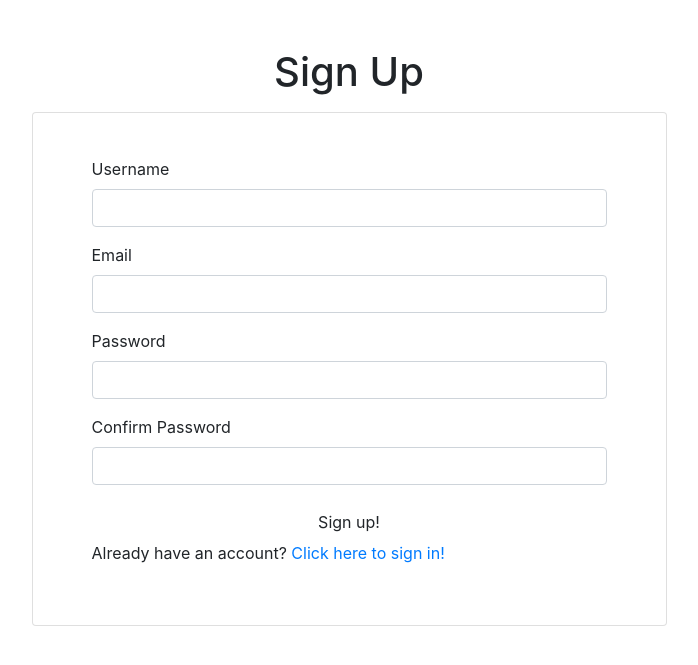
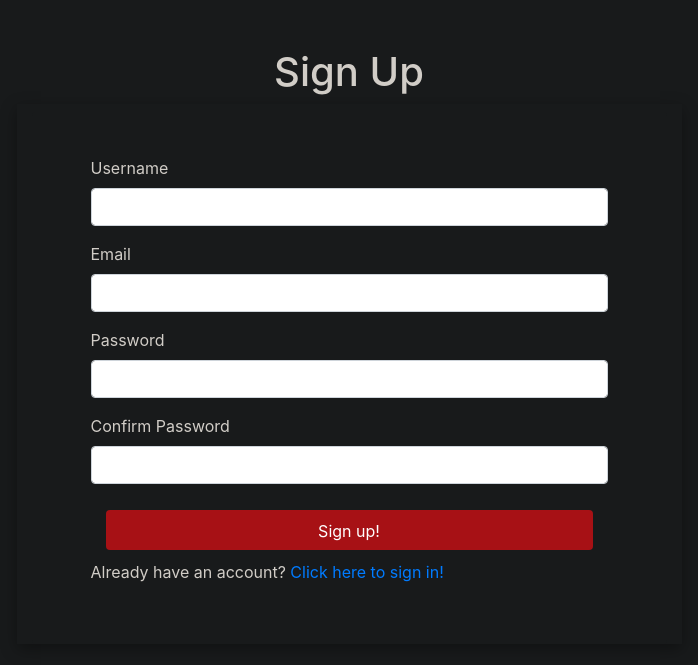
Before and after one commit to icedemon72/razvoj_web, a PHP site: page /register.php in a window 1280 px wide. Shown: the top 665 px of the page, without its empty margins (291-989 px from the left). Run offline with PHP 8.4, Linux system fonts and the light colour scheme.

Commit message:
Add files via upload

```diff
--- a/php/login.php
+++ b/php/login.php
@@ -19,7 +19,7 @@
 			</div>
 
 			<div class="row">
-				<div class="col-lg-7 mx-auto">
+				<div class="col-lg-7 mx-auto sign_form">
 					<div class="card mt-2 mx-auto p-4 contact_card">
 						<div class="card-body contact_card">
 							<div class="container">
--- a/php/register.php
+++ b/php/register.php
@@ -19,7 +19,7 @@
 			</div>
 
 			<div class="row">
-				<div class="col-lg-7 mx-auto">
+				<div class="col-lg-7 mx-auto sign_form">
 					<div class="card mt-2 mx-auto p-4 contact_card">
 						<div class="card-body contact_card">
 							<div class="container">
--- a/php/style/style.css
+++ b/php/style/style.css
@@ -1,18 +1,33 @@
+body, .contact_card {
+	color: rgb(209, 205, 199) !important;
+	background-color: rgb(24, 26, 27) !important;
+}
+
+.sign_form {
+	box-shadow: rgba(0, 0, 0, 0.35) 0px 5px 15px !important;
+}
+
+.card {
+	border: 0 !important;
+}
+
 .error {
 	text-align: center;
 	color: #a71115;
 }
 
 .contact_btn {
-	background-color: #a71115;
-    color: #ffffff;
+	background-color: #a71115 !important;
+    color: #ffffff !important;
+	margin-top: 10px !important;
+	margin-bottom: 10px !important;
 }
 
 .contact_btn:hover {
-    background-color: #c4363b;
-    color: #ffffff;
+    background-color: #c4363b !important;
+    color: #ffffff !important;
 }
 
 .bold {
-	font-weight: bold;
+	font-weight: bold !important;
 }
```
